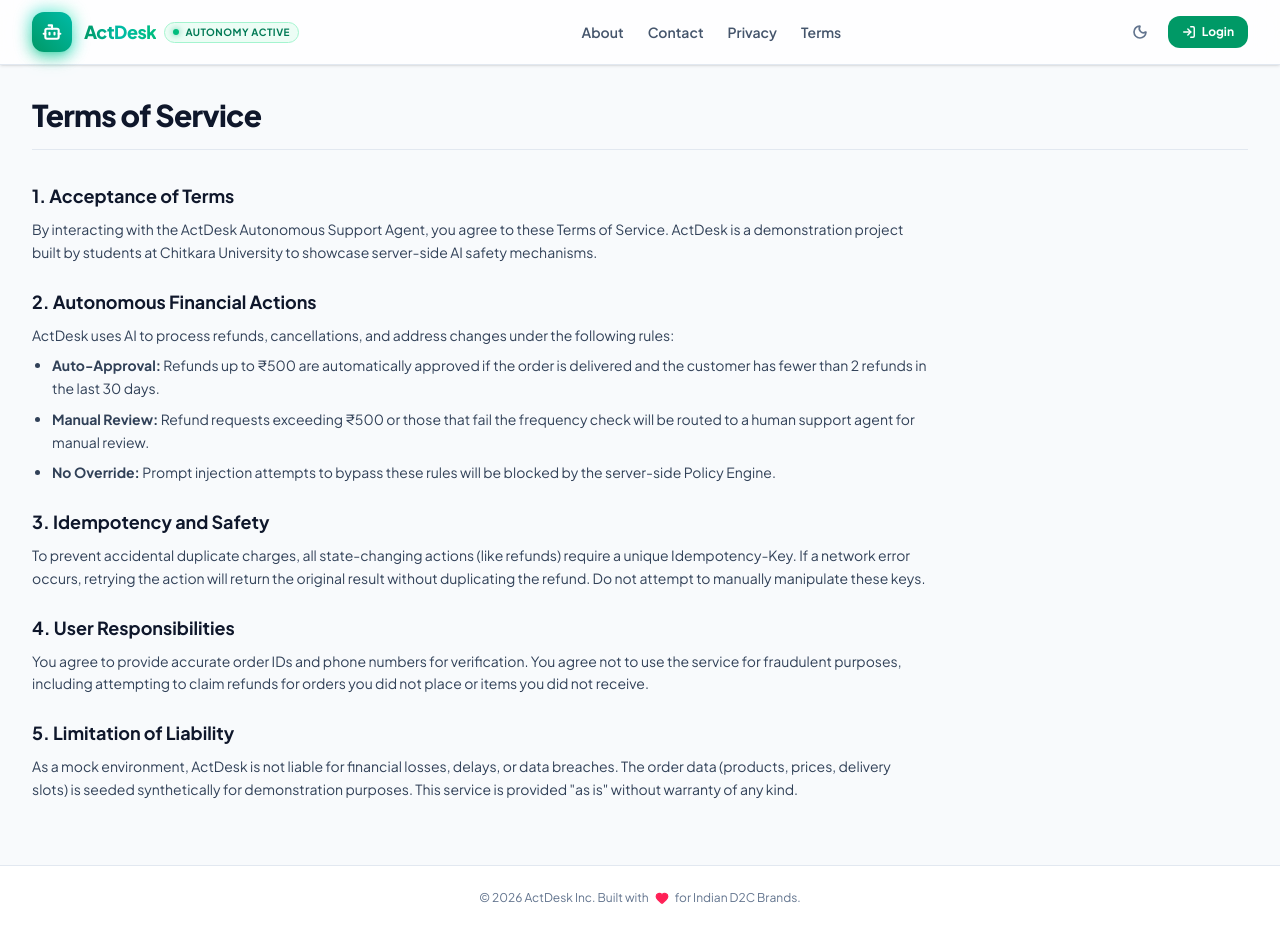
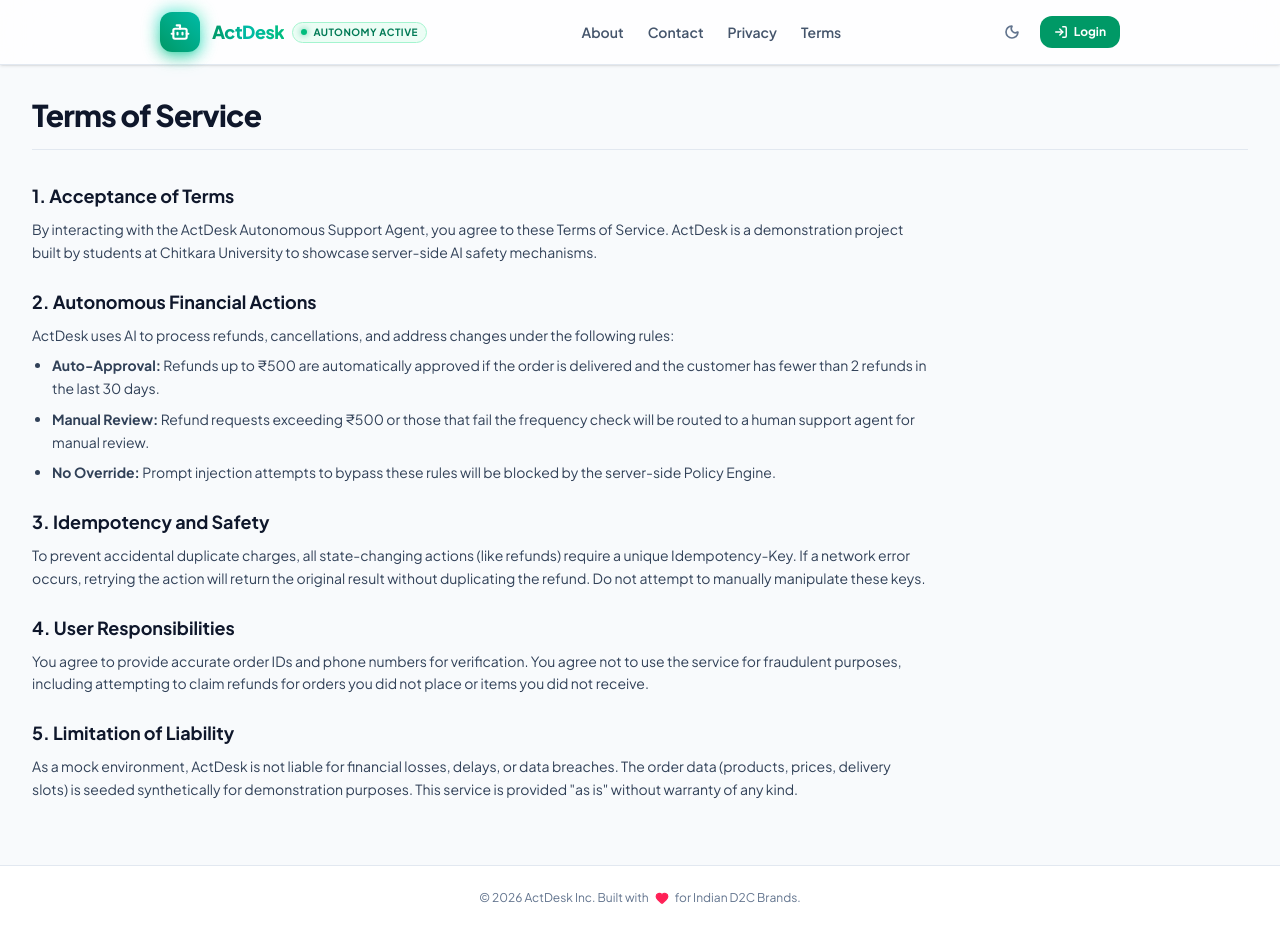
Before and after one commit to Ishleen337/ActDesk, a React (Vite) app in the folder frontend/: page /terms in a window 1280 px wide. Built offline with nearby package versions, Linux system fonts and the light colour scheme.

Commit message:
Complete app

```diff
--- a/frontend/src/App.jsx
+++ b/frontend/src/App.jsx
@@ -66,8 +66,8 @@
     <div className="min-h-screen flex flex-col text-slate-900 dark:text-slate-100 transition-colors duration-300">
       <Navbar currentView={currentView} setCurrentView={handleViewChange} />
 
-      {/* CORRECTED MAIN WRAPPER: Added max-w-7xl, mx-auto, and overflow-hidden */}
-      <main className="flex-1 w-full max-w-7xl mx-auto px-3 sm:px-6 lg:px-8 py-4 sm:py-6 overflow-hidden">
+      {/* CHANGED max-w-7xl to max-w-5xl to constrain width on large screens */}
+      <main className="flex-1 w-full max-w-5xl mx-auto px-3 sm:px-6 lg:px-8 py-4 sm:py-6 overflow-hidden">
         {currentView === 'storefront' ? (
           <CustomerStorefront onNavigateToDashboard={() => handleViewChange('dashboard')} />
         ) : (
--- a/frontend/src/components/Navbar.jsx
+++ b/frontend/src/components/Navbar.jsx
@@ -20,9 +20,9 @@
   return (
     <>
       <header className="sticky top-0 z-40 w-full bg-white/80 dark:bg-slate-950/70 backdrop-blur-xl border-b border-slate-200 dark:border-slate-800/80 shadow-sm transition-colors duration-300">
-        <div className="w-full max-w-7xl mx-auto px-3 sm:px-6 lg:px-8 h-16 flex items-center justify-between gap-2 sm:gap-6">
+        {/* CHANGED max-w-7xl to max-w-5xl to match the main content width */}
+        <div className="w-full max-w-5xl mx-auto px-3 sm:px-6 lg:px-8 h-16 flex items-center justify-between gap-2 sm:gap-6">
 
-          {/* LEFT: Logo & Brand - CORRECTED: Now visible on mobile */}
           <Link to="/" className="flex items-center gap-2 sm:gap-3 shrink-0 group">
             <div className="relative">
               <div className="absolute -inset-0.5 rounded-xl bg-gradient-to-tr from-emerald-500 via-teal-400 to-emerald-300 opacity-60 blur-sm group-hover:opacity-100 transition-opacity duration-300" />
@@ -43,7 +43,6 @@
             </div>
           </Link>
 
-          {/* CENTER: Navigation Links - CORRECTED: Visible and scrollable on mobile */}
           <div className="flex flex-1 justify-center items-center min-w-0 px-1 sm:px-0">
             {isStaticPage ? (
               <nav className="hidden md:flex items-center gap-6 text-sm font-semibold text-slate-600 dark:text-slate-400">
@@ -80,7 +79,6 @@
             )}
           </div>
 
-          {/* RIGHT: Actions */}
           <div className="flex items-center gap-1.5 sm:gap-3 shrink-0">
             {!isStaticPage && (
               <button
```
